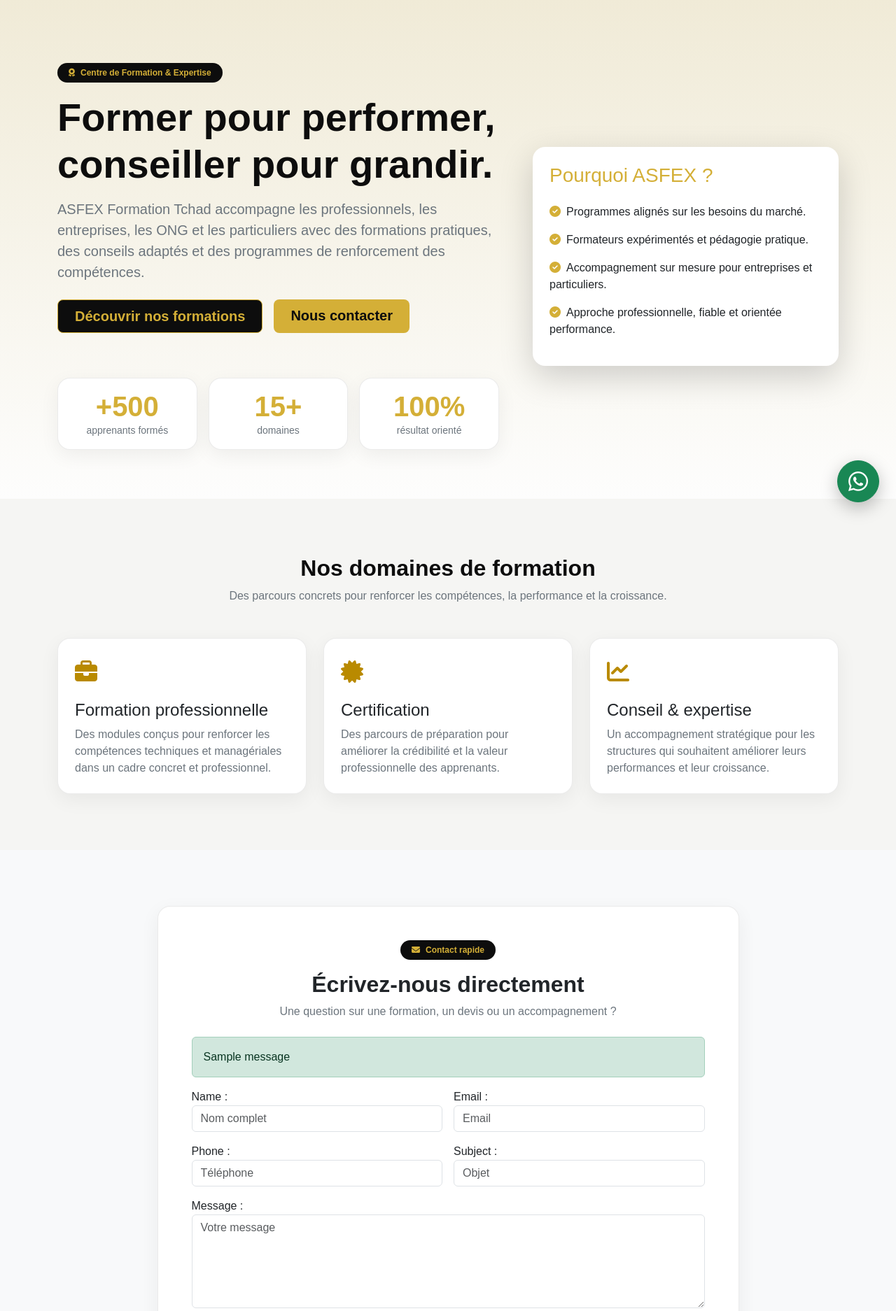
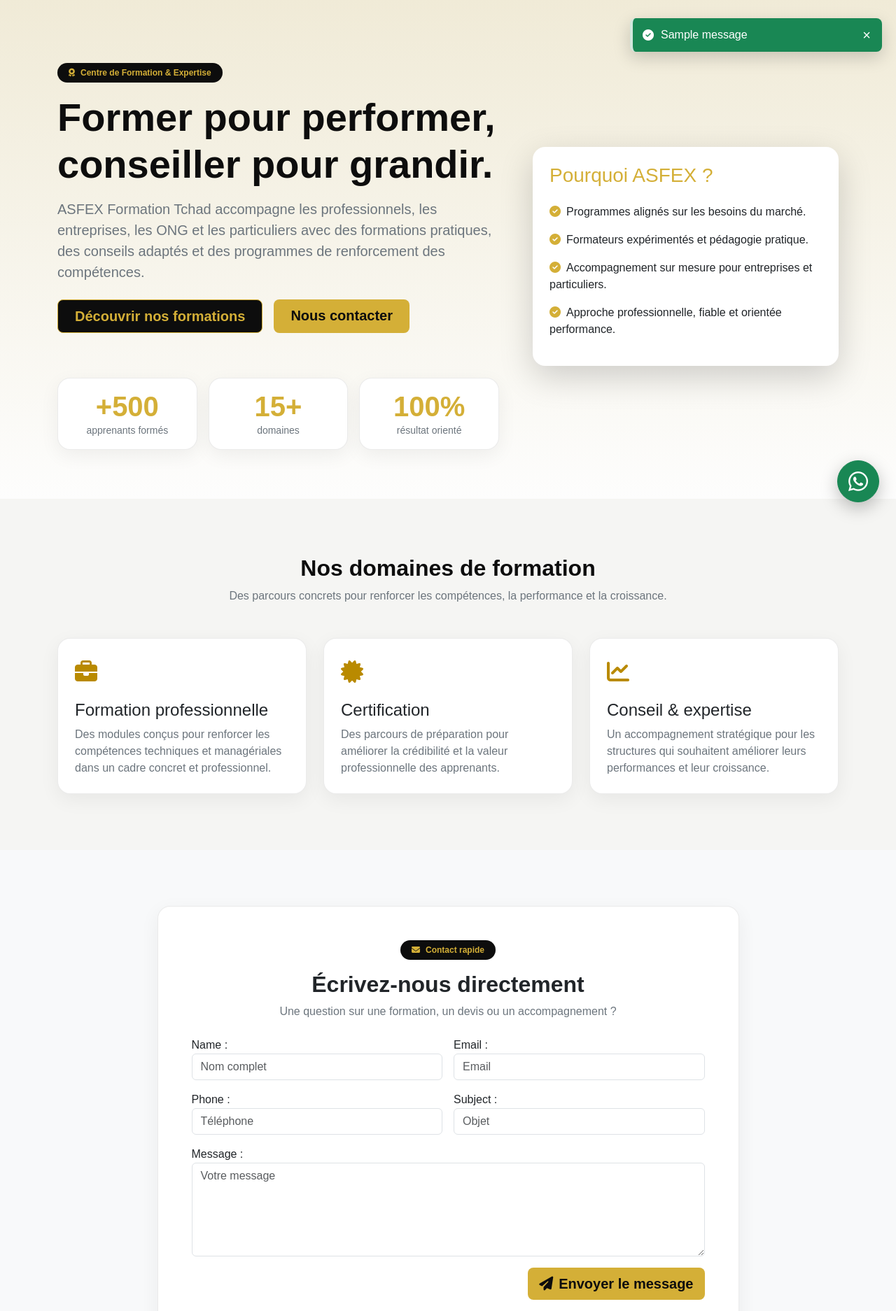
Before and after one commit to f3l1x235/afex, a Django app: page / in a window 1280 px wide. Shown: the part 58-1932 px from the top of the page at 70% size. Run offline with Django 5.2, Linux system fonts and the light colour scheme; tables that the repository leaves empty hold one stand-in row (values such as "Sample post"); one stand-in notice (Sample message) is shown.

Commit message:
Implement flash message system for user notifications and update admin dashboard to use contact messages

```diff
--- a/siteapp/views.py
+++ b/siteapp/views.py
@@ -188,7 +188,7 @@ def privacy(request):
 def admin_dashboard(request):
     courses = Course.objects.order_by('-created_at')[:5]
     articles = Article.objects.order_by('-created_at')[:5]
-    messages = ContactMessage.objects.order_by('-created_at')[:5]
+    contact_messages = ContactMessage.objects.order_by('-created_at')[:5]
     training_requests = TrainingRequest.objects.order_by('-created_at')[:5]
     registrations = CourseRegistration.objects.select_related('course').order_by('-created_at')[:5]
     categories = Category.objects.order_by('name')[:5]
@@ -198,7 +198,7 @@ def admin_dashboard(request):
         'meta_keywords': 'admin ASFEX, tableau de bord, gestion du site, ASFEX Formation Tchad',
         'courses': courses,
         'articles': articles,
-        'messages': messages,
+        'contact_messages': contact_messages,
         'training_requests': training_requests,
         'registrations': registrations,
         'categories': categories,
--- a/templates/admin/login.html
+++ b/templates/admin/login.html
@@ -64,12 +64,6 @@
     </div>
 
     <div class="login-body">
-      {% if messages %}
-        {% for message in messages %}
-          <div class="alert alert-warning border-0 rounded-3 mb-3">{{ message }}</div>
-        {% endfor %}
-      {% endif %}
-
       <form method="post" class="needs-validation" novalidate>
         {% csrf_token %}
         <div class="mb-3">
--- a/templates/admin/messages.html
+++ b/templates/admin/messages.html
@@ -3,9 +3,6 @@
 {% block admin_title %}Messages reçus{% endblock %}
 
 {% block admin_content %}
-{% for message in messages %}
-  {% if message.tags %}<div class="alert alert-{{ message.tags }}" role="alert">{{ message }}</div>{% endif %}
-{% endfor %}
 <div class="row g-4 mb-4">
   <div class="col-md-6">
     <div class="page-stat">
--- a/templates/admin/profile.html
+++ b/templates/admin/profile.html
@@ -68,12 +68,6 @@
 </div>
 
 <div class="admin-panel p-4">
-  {% if messages %}
-    {% for message in messages %}
-      <div class="alert alert-success rounded-3 border-0 mb-4">{{ message }}</div>
-    {% endfor %}
-  {% endif %}
-
   <div class="profile-form-card admin-form">
     <form method="post">
       {% csrf_token %}
--- a/templates/base.html
+++ b/templates/base.html
@@ -111,6 +111,48 @@
       .text-gold { color: var(--gold) !important; }
       .bg-gold { background: var(--gold) !important; }
       .bg-dark { background: var(--black) !important; }
+      .flash-messages {
+        position: fixed;
+        top: 84px;
+        right: 20px;
+        z-index: 1100;
+        width: min(360px, calc(100vw - 40px));
+      }
+      .flash-message {
+        display: flex;
+        align-items: center;
+        gap: 10px;
+        padding: 12px 14px;
+        margin-bottom: 10px;
+        color: #fff;
+        border-left: 4px solid rgba(255,255,255,0.8);
+        border-radius: 8px;
+        box-shadow: 0 8px 24px rgba(0,0,0,0.18);
+        animation: flash-message-in 0.25s ease-out;
+        transition: opacity 0.3s ease, transform 0.3s ease;
+      }
+      .flash-message-success { background: #198754; }
+      .flash-message-error { background: #dc3545; }
+      .flash-message-warning { background: #ffc107; color: #212529; }
+      .flash-message-info { background: #0d6efd; }
+      .flash-message-close {
+        margin-left: auto;
+        padding: 0 2px;
+        border: 0;
+        background: transparent;
+        color: inherit;
+        font-size: 1.25rem;
+        line-height: 1;
+        cursor: pointer;
+      }
+      .flash-message.is-hidden {
+        opacity: 0;
+        transform: translateX(24px);
+      }
+      @keyframes flash-message-in {
+        from { opacity: 0; transform: translateY(-8px); }
+        to { opacity: 1; transform: translateY(0); }
+      }
     </style>
   </head>
   <body>
@@ -136,6 +178,8 @@
         </div>
       </div>
     </nav>
+
+    {% include 'includes/flash_messages.html' %}
 
     {% block content %}{% endblock %}
 
@@ -168,5 +212,15 @@
     </a>
 
     <script src="https://cdn.jsdelivr.net/npm/bootstrap@5.3.3/dist/js/bootstrap.bundle.min.js"></script>
+    <script>
+      document.querySelectorAll('.flash-message').forEach(function (notice) {
+        var close = function () {
+          notice.classList.add('is-hidden');
+          window.setTimeout(function () { notice.remove(); }, 300);
+        };
+        notice.querySelector('.flash-message-close').addEventListener('click', close);
+        window.setTimeout(close, 12000);
+      });
+    </script>
   </body>
 </html>
--- a/templates/dashboard.html
+++ b/templates/dashboard.html
@@ -139,6 +139,7 @@
           <li><a href="/gestion/formations/"><i class="fa-solid fa-graduation-cap"></i> Formations</a></li>
           <li><a href="/gestion/actualites/"><i class="fa-solid fa-newspaper"></i> Actualités</a></li>
           <li><a href="/gestion/messages/"><i class="fa-solid fa-envelope"></i> Messages</a></li>
+          <li><a href="{% url 'admin_training_requests' %}" {% if '/gestion/demandes/' in request.path %}class="active"{% endif %}><i class="fa-solid fa-inbox"></i> Demandes & inscriptions</a></li>
           <li><a href="/gestion/seo/"><i class="fa-solid fa-chart-line"></i> SEO</a></li>
           <li><a href="/" target="_blank" rel="noopener"><i class="fa-solid fa-globe"></i> Voir le site</a></li>
         </ul>
@@ -332,7 +333,7 @@
             <div class="admin-panel h-100 p-4">
               <h3 class="text-gold mb-3"><i class="fa-solid fa-envelope me-2"></i>Messages reçus</h3>
               <ul class="list-unstyled admin-list mb-0">
-                {% for message in messages %}
+                {% for message in contact_messages %}
                   <li>
                     <div class="fw-bold text-dark">{{ message.name }}</div>
                     <small class="text-secondary">{{ message.subject|default:'Demande générale' }}</small>
--- a/templates/home.html
+++ b/templates/home.html
@@ -96,9 +96,6 @@
             <h2 class="fw-bold">Écrivez-nous directement</h2>
             <p class="text-secondary mb-0">Une question sur une formation, un devis ou un accompagnement ?</p>
           </div>
-          {% for message in messages %}
-            <div class="alert alert-success" role="alert">{{ message }}</div>
-          {% endfor %}
           <form method="post" class="row g-3">
             {% csrf_token %}
             {% for field in contact_form %}
--- /dev/null
+++ b/templates/includes/flash_messages.html
@@ -0,0 +1,11 @@
+{% if messages %}
+  <div class="flash-messages" aria-live="polite" aria-atomic="true">
+    {% for message in messages %}
+      <div class="flash-message flash-message-{{ message.tags|default:'info' }}" role="status">
+        <i class="fa-solid {% if 'success' in message.tags %}fa-circle-check{% elif 'error' in message.tags %}fa-circle-exclamation{% elif 'warning' in message.tags %}fa-triangle-exclamation{% else %}fa-circle-info{% endif %}"></i>
+        <span>{{ message }}</span>
+        <button type="button" class="flash-message-close" aria-label="Fermer">&times;</button>
+      </div>
+    {% endfor %}
+  </div>
+{% endif %}
--- a/templates/training_request.html
+++ b/templates/training_request.html
@@ -14,7 +14,6 @@
           <p class="lead text-secondary">{% if is_custom %}Objectifs, durée, public et modalités : nous adaptons le programme à votre réalité.{% else %}Décrivez votre besoin et recevez une proposition adaptée à votre organisation.{% endif %}</p>
         </div>
         <div class="card p-4 p-lg-5">
-          {% for message in messages %}<div class="alert alert-success">{{ message }}</div>{% endfor %}
           <form method="post" class="row g-3">{% csrf_token %}
             {% for field in form %}<div class="{% if field.name == 'message' %}col-12{% else %}col-md-6{% endif %}">{{ field.label_tag }}{{ field }}{% for error in field.errors %}<div class="text-danger small">{{ error }}</div>{% endfor %}</div>{% endfor %}
             <div class="col-12"><button class="btn btn-gold btn-lg" type="submit"><i class="fa-solid fa-paper-plane me-2"></i>Envoyer ma demande</button></div>
```
Also changed, not shown: templates/admin/base.html (+50 -0 lines).
